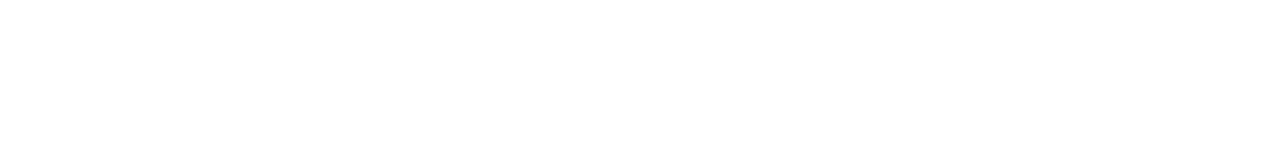
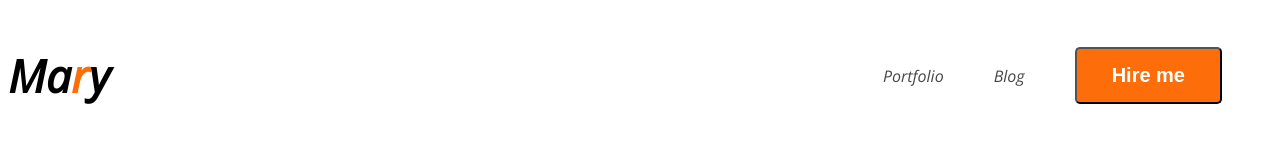
Before and after one commit to Mdmasumsarker/web-developer, a plain HTML site: page web-developer/index.html in a window 1280 px wide. Drawn offline with nearby package versions, Linux system fonts and the light colour scheme.

Commit message:
added nav

```diff
--- a/web-developer/index.html
+++ b/web-developer/index.html
@@ -4,8 +4,28 @@
     <meta charset="UTF-8">
     <meta name="viewport" content="width=device-width, initial-scale=1.0">
     <title>developer</title>
+    <link rel="preconnect" href="https://fonts.googleapis.com">
+<link rel="preconnect" href="https://fonts.gstatic.com" crossorigin>
+<link href="https://fonts.googleapis.com/css2?family=Open+Sans:ital@1&display=swap" rel="stylesheet">
+    <link rel="stylesheet" href="styles/protfolio.css">
 </head>
 <body>
+    <header>
+        <nav>
+            <h2 class="nav-title"> Ma<span class="text-primary">r</span>y</h2>
+            <ul>
+                <li><a href=""> Portfolio</a></li>
+                <li><a href=""> Blog</a></li>
+                <li><button class="btn-primary"> Hire me</button></li>
+            </ul>
+        </nav>
 
+    </header>
+    <main>
+
+    </main>
+    <footer>
+
+    </footer>
 </body>
 </html>
--- /dev/null
+++ b/web-developer/styles/protfolio.css
@@ -0,0 +1,48 @@
+/* nav related styles */
+nav {
+    display: flex;
+    justify-content: space-between;
+    align-items: center;
+}
+
+body {
+    font-family: 'Open Sans', sans-serif;
+}
+
+.nav-title {
+
+    font-family: Open Sans;
+    font-size: 45px;
+    font-style: normal;
+    font-weight: 800;
+    line-height: normal;
+}
+
+.text-primary {
+    color: #FD6E0A;
+}
+
+nav>ul {
+    display: flex;
+    align-items: center;
+
+}
+
+nav li {
+    list-style: none;
+    margin-right: 50px;
+}
+
+nav a {
+    text-decoration: none;
+    color: #474747;
+}
+
+.btn-primary {
+    border-radius: 5px;
+    background: #FD6E0A;
+    color: white;
+    font-size: 20px;
+    font-weight: 700;
+    padding: 15px 35px;
+}
```
Also changed, not shown: web-developer/image.png (renamed from web-developer/Screenshot_69.png).
